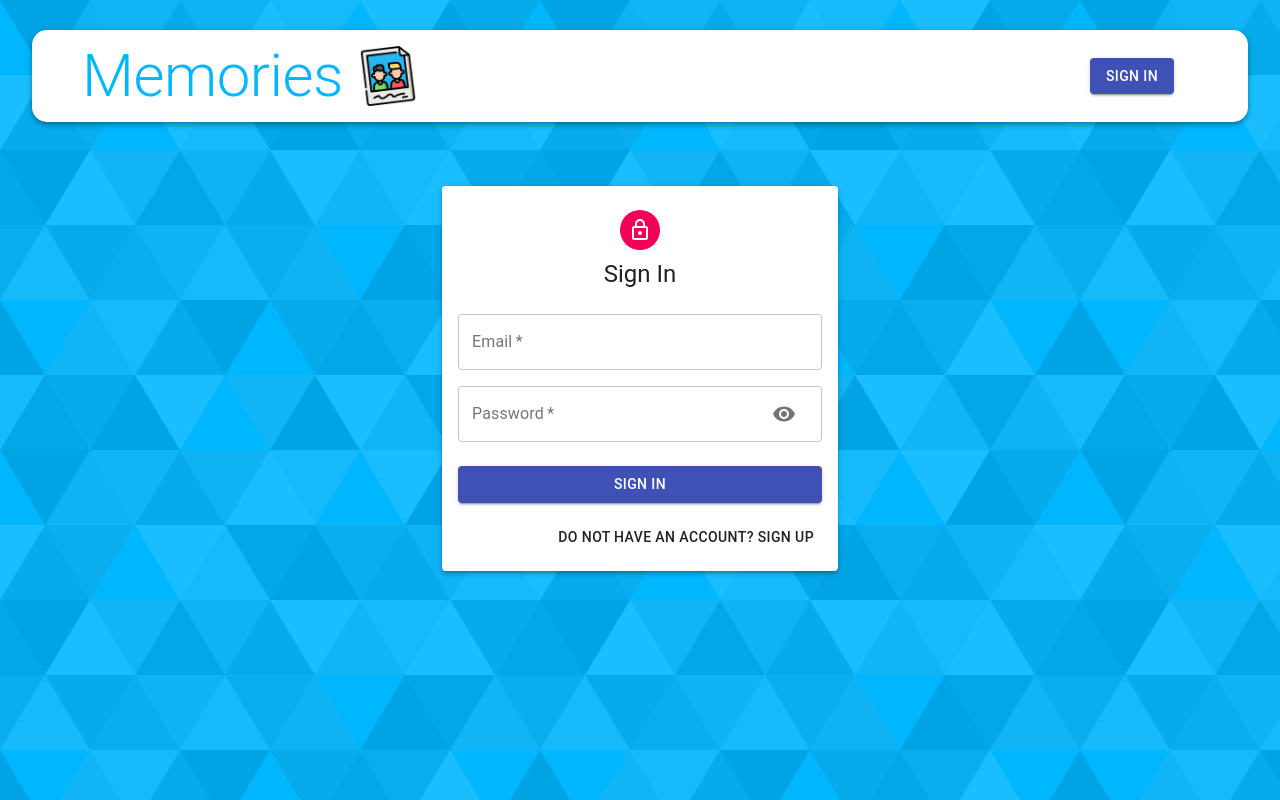
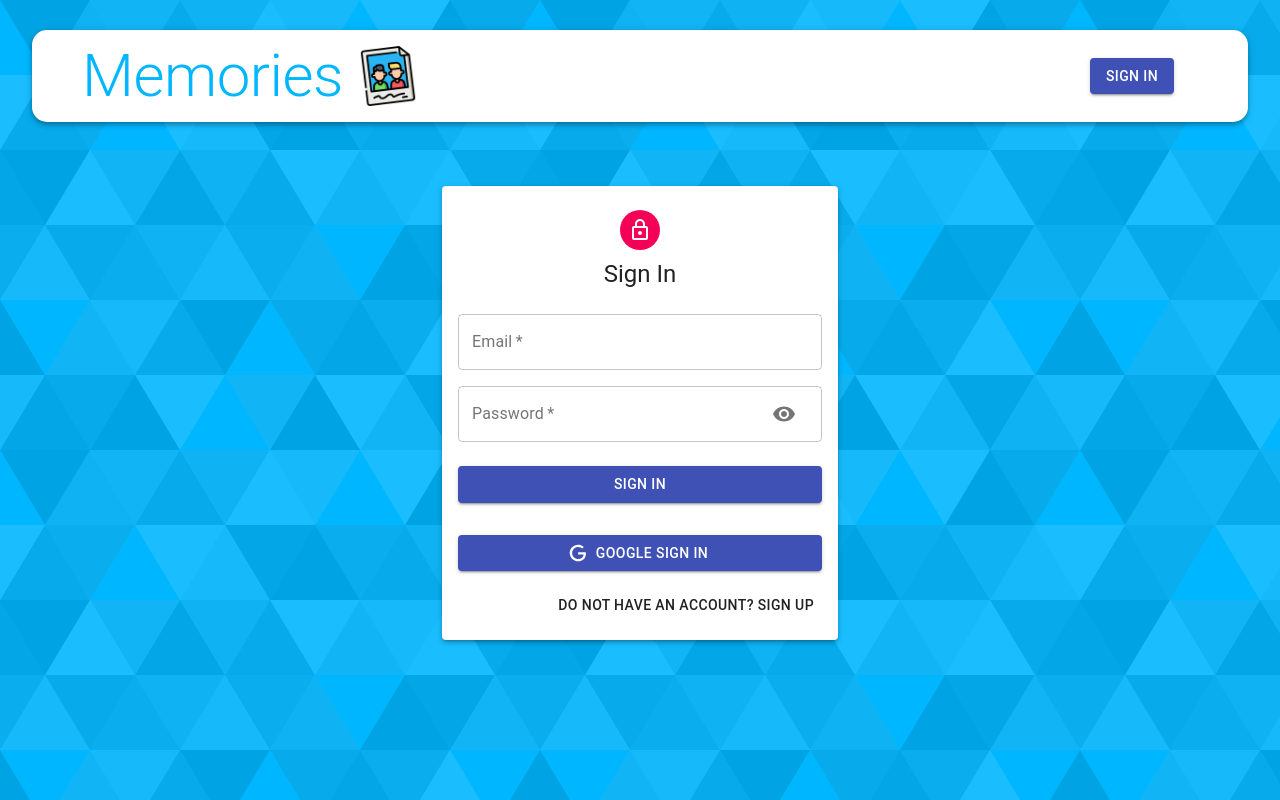
Before and after one commit to emmanuelomejua/memories, a React (Create React App) app in the folder client/: page /auth in a window 1280 px wide. Built offline with nearby package versions, Linux system fonts and the light colour scheme.

Commit message:
google login

```diff
--- a/client/package.json
+++ b/client/package.json
@@ -6,6 +6,7 @@
   "dependencies": {
     "@material-ui/core": "^4.12.3",
     "@material-ui/icons": "^4.11.3",
+    "@react-oauth/google": "^0.12.1",
     "axios": "^0.26.1",
     "jwt-decode": "^3.1.2",
     "moment": "^2.29.1",
--- a/client/src/pages/auth/Auth.jsx
+++ b/client/src/pages/auth/Auth.jsx
@@ -1,7 +1,9 @@
 import React, { useState } from 'react';
 import LockOutlinedIcon from '@material-ui/icons/LockOutlined';
+import { GoogleLogin } from 'react-google-login'
 import useStyles from './style';
 import { Avatar, Button, Container, Grid, Paper, Typography } from '@material-ui/core';
+import Icon from './Icon';
 import Input from './Input';
 
 const Auth = () => {
@@ -29,6 +31,15 @@ const Auth = () => {
 
   }
 
+  const googleSuccess = async (res) => {
+    console.log('clicked!!!')
+    // console.log(res);
+  }
+
+  const googleFailure = (error) => {
+    console.log(error);
+  }
+
   return (
     <Container component='main' maxWidth='xs' >
       <Paper className={classes.paper} elevation={3}>
@@ -53,8 +64,26 @@ const Auth = () => {
                 <Input name='confirmPassword' label='Confirm Password' handleChange={handleChange} type='password'/>
             }
           </Grid>
+          <Button type='submit' variant='contained' color='primary' fullWidth className={classes.submit}>{isSignUp ? 'Sign Up': 'Sign In'}</Button>
 
-          <Button type='submit' variant='contained' color='primary' fullWidth className={classes.submit}>{isSignUp ? 'Sign Up': 'Sign In'}</Button>
+            <GoogleLogin
+              clientId=''
+              render={(renderProps)=> (
+                <Button
+                className={classes.googleButton}
+                color="primary"
+                fullWidth
+                onClick={renderProps.onClick}
+                // disabled={renderProps.disabled}
+                startIcon={<Icon/>}
+                variant='contained'>
+                  Google Sign In
+                </Button>
+              )}
+              onSuccess={googleSuccess}
+              onFailure={googleFailure}
+              cookiePolicy='single-host_origin'
+            />
 
           <Grid container justifyContent='flex-end'>
             <Grid item>
--- a/client/src/pages/auth/style.js
+++ b/client/src/pages/auth/style.js
@@ -26,5 +26,6 @@ export default makeStyles((theme) => ({
   },
   googleButton: {
     marginBottom: theme.spacing(2),
+    marginTop: theme.spacing(2),
   },
 }));
```
Also changed, not shown: 1 other file (tests, documents, lock files or other folders).
